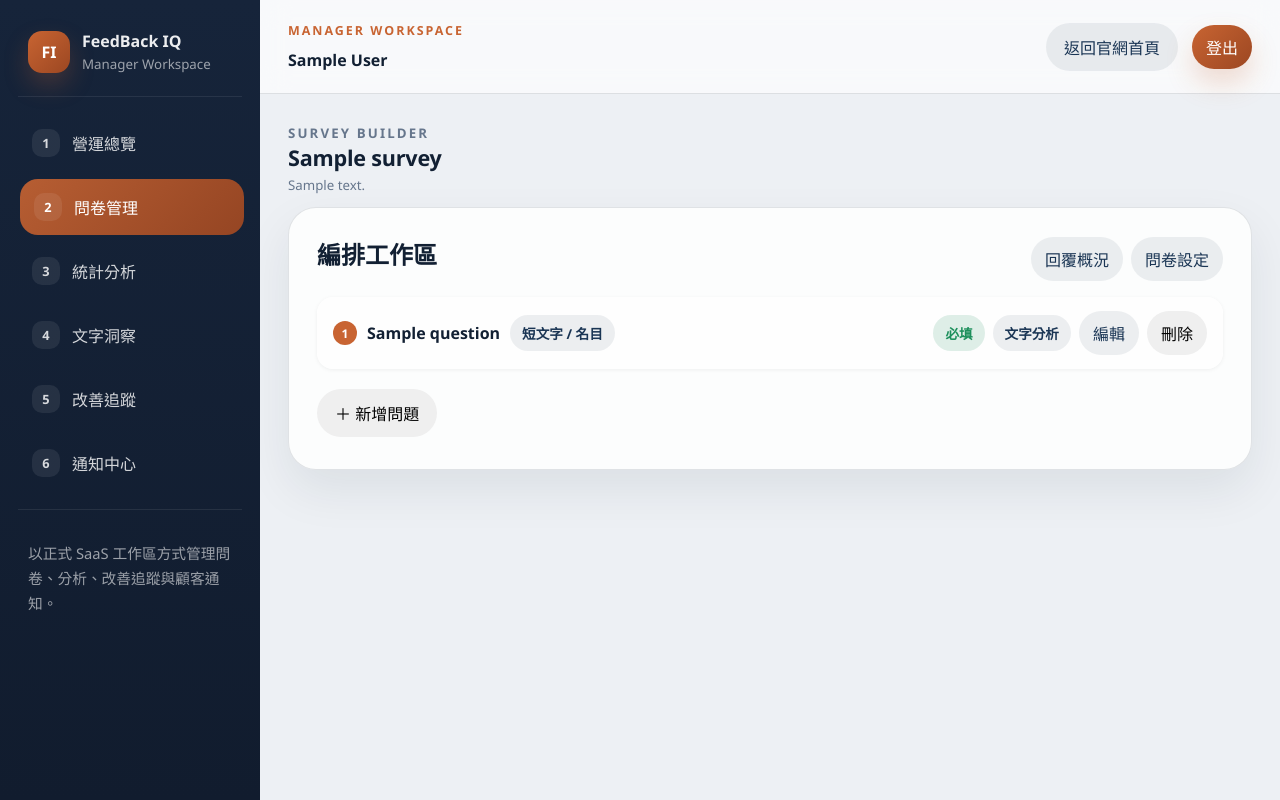
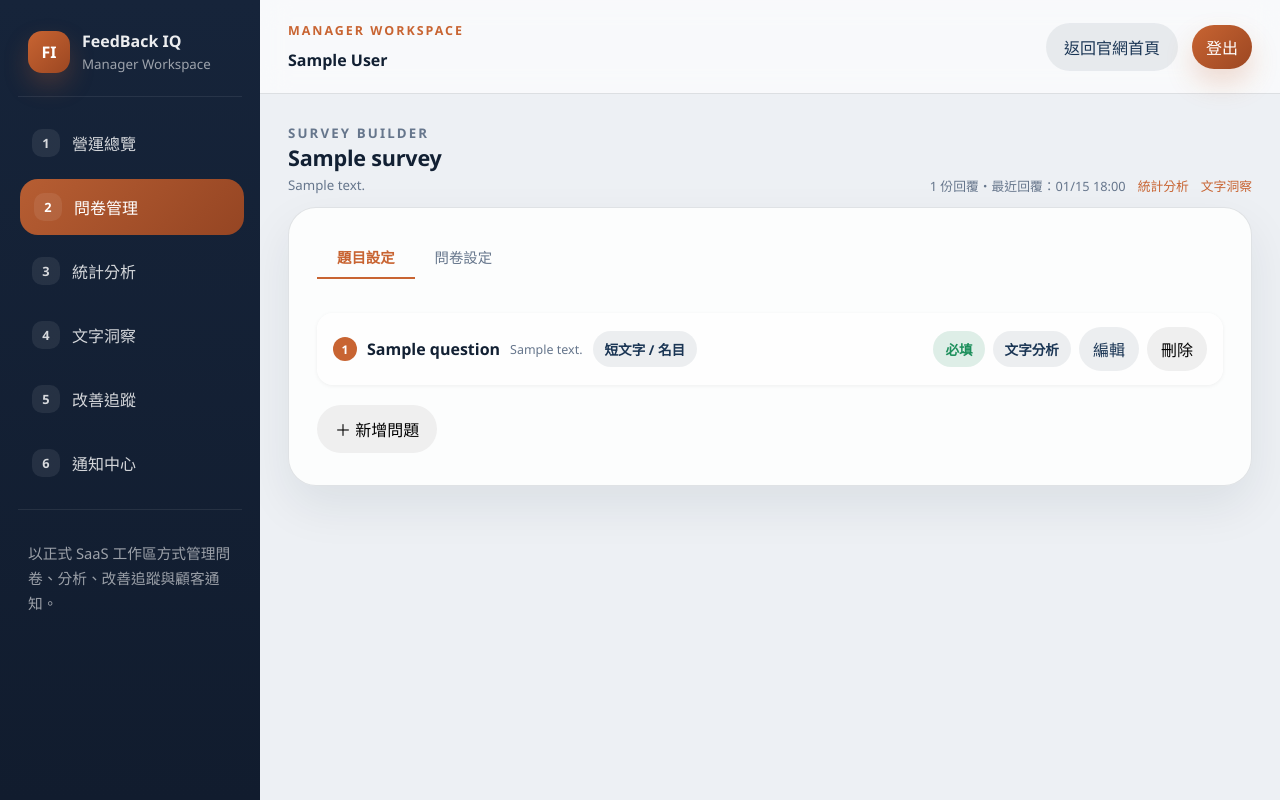
Before and after one commit to arvin85113/feedback-insight-hub, a Django app: a page that uses templates/feedback/survey_builder.html in a window 1280 px wide. Run offline with Django 5.2, Linux system fonts and the light colour scheme; a user stored in the database is signed in; tables that the repository leaves empty hold one stand-in row (values such as "Sample post").

Commit message:
Refactor builder: responses inline, two-tab layout, question preview

```diff
--- a/static/css/app.css
+++ b/static/css/app.css
@@ -1883,3 +1883,74 @@ input[type="checkbox"] {
     font-size: 0.83rem;
     margin: 0;
 }
+
+/* ── Builder header meta row ── */
+.builder-header {
+    display: flex;
+    justify-content: space-between;
+    align-items: flex-end;
+    flex-wrap: wrap;
+    gap: 8px;
+}
+
+.builder-header-meta {
+    display: flex;
+    align-items: center;
+    gap: 12px;
+    flex-shrink: 0;
+    padding-bottom: 2px;
+}
+
+.builder-response-info {
+    font-size: 0.8rem;
+    color: var(--muted);
+}
+
+.builder-meta-link {
+    font-size: 0.8rem;
+    color: var(--brand);
+    text-decoration: none;
+}
+
+.builder-meta-link:hover {
+    text-decoration: underline;
+}
+
+/* ── Builder tab bar ── */
+.builder-tab-bar {
+    display: flex;
+    border-bottom: 2px solid var(--border);
+    margin-bottom: 20px;
+}
+
+.builder-tab {
+    background: none;
+    border: none;
+    border-bottom: 2px solid transparent;
+    margin-bottom: -2px;
+    padding: 10px 20px;
+    font-size: 0.9rem;
+    font-weight: 500;
+    color: var(--muted);
+    cursor: pointer;
+    transition: color 0.15s, border-color 0.15s;
+}
+
+.builder-tab:hover {
+    color: var(--ink);
+}
+
+.builder-tab-active {
+    color: var(--brand);
+    border-bottom-color: var(--brand);
+    font-weight: 600;
+}
+
+.question-card-preview {
+    font-size: 0.78rem;
+    color: var(--muted);
+    white-space: nowrap;
+    overflow: hidden;
+    text-overflow: ellipsis;
+    max-width: 200px;
+}
--- a/templates/feedback/survey_builder.html
+++ b/templates/feedback/survey_builder.html
@@ -9,35 +9,17 @@
         <h1>{{ survey.title }}</h1>
         <p>{{ survey.description|default:"這份問卷尚未補充說明，可在建立後再逐步補齊題目結構與引導文字。" }}</p>
     </div>
+    <div class="builder-header-meta">
+        <span class="builder-response-info">{{ responses_count }} 份回覆・最近回覆：{% if latest_response %}{{ latest_response.submitted_at|date:"m/d H:i" }}{% else %}尚無{% endif %}</span>
+        <a class="builder-meta-link" href="{% url 'feedback:stats-overview' %}?survey={{ survey.slug }}">統計分析</a>
+        <a class="builder-meta-link" href="{% url 'feedback:text-analysis' %}?survey={{ survey.slug }}">文字洞察</a>
+    </div>
 </section>
 
 <section class="manager-panel">
-    <div class="card-topline flex-between">
-        <h2>編排工作區</h2>
-        <div class="builder-panel-btns">
-            <button type="button" class="button button-ghost button-small" id="btn-responses">回覆概況</button>
-            <button type="button" class="button button-ghost button-small" id="btn-settings">問卷設定</button>
-        </div>
-    </div>
-
-    {# ── 回覆概況 panel ── #}
-    <div id="panel-responses" style="display:none">
-        <div class="responses-summary">
-            <div class="kpi-strip">
-                <article class="kpi-chip">
-                    <span>回覆總數</span>
-                    <strong>{{ responses_count }}</strong>
-                </article>
-                <article class="kpi-chip">
-                    <span>最近回覆</span>
-                    <strong>{% if latest_response %}{{ latest_response.submitted_at|date:"Y/m/d H:i" }}{% else %}尚無回覆{% endif %}</strong>
-                </article>
-            </div>
-            <div class="response-actions">
-                <a class="button button-secondary" href="{% url 'feedback:stats-overview' %}?survey={{ survey.slug }}">前往統計分析</a>
-                <a class="button button-secondary" href="{% url 'feedback:text-analysis' %}?survey={{ survey.slug }}">前往文字洞察</a>
-            </div>
-        </div>
+    <div class="builder-tab-bar">
+        <button type="button" class="builder-tab builder-tab-active" data-builder-tab="questions">題目設定</button>
+        <button type="button" class="builder-tab" data-builder-tab="settings">問卷設定</button>
     </div>
 
     {# ── 問卷設定 panel ── #}
@@ -95,13 +77,18 @@
     </div>
 
     {# ── 主要題目區（垂直排列）── #}
-    <div class="builder-vertical">
+    <div class="builder-vertical" id="panel-questions">
         {% for question in survey.questions.all %}
             <div class="question-card" id="question-row-{{ question.id }}">
                 <div class="question-card-header">
                     <div class="question-card-info">
                         <span class="question-order-badge">{{ question.order }}</span>
                         <strong>{{ question.title }}</strong>
+                        {% if question.help_text %}
+                            <span class="question-card-preview">{{ question.help_text }}</span>
+                        {% elif question.options_text %}
+                            <span class="question-card-preview">{{ question.options_text|truncatechars:40 }}</span>
+                        {% endif %}
                         <span class="pill">{{ question.get_kind_display }} / {{ question.get_data_type_display }}</span>
                     </div>
                     <div class="question-card-actions">
@@ -283,24 +270,22 @@
 
 <script>
 (function () {
-    // ── 右上角面板切換 ──
-    const panelResponses = document.getElementById('panel-responses');
+    // ── Tab bar（題目設定 / 問卷設定）──
+    const builderTabs = document.querySelectorAll('.builder-tab');
+    const panelQuestions = document.getElementById('panel-questions');
     const panelSettings = document.getElementById('panel-settings');
 
-    function toggleSidePanel(panel) {
-        const isOpen = panel.style.display !== 'none';
-        panelResponses.style.display = 'none';
-        panelSettings.style.display = 'none';
-        if (!isOpen) panel.style.display = 'block';
+    function activateBuilderTab(key) {
+        builderTabs.forEach(btn => btn.classList.toggle('builder-tab-active', btn.dataset.builderTab === key));
+        panelQuestions.style.display = key === 'questions' ? '' : 'none';
+        panelSettings.style.display = key === 'settings' ? 'block' : 'none';
     }
 
-    document.getElementById('btn-responses').addEventListener('click', () => toggleSidePanel(panelResponses));
-    document.getElementById('btn-settings').addEventListener('click', () => toggleSidePanel(panelSettings));
+    builderTabs.forEach(btn => btn.addEventListener('click', () => activateBuilderTab(btn.dataset.builderTab)));
 
-    // POST 後 ?tab=settings 自動展開對應 panel
+    // POST 後 ?tab=settings 自動切換
     const urlTab = new URLSearchParams(location.search).get('tab');
-    if (urlTab === 'settings') panelSettings.style.display = 'block';
-    else if (urlTab === 'responses') panelResponses.style.display = 'block';
+    if (urlTab === 'settings') activateBuilderTab('settings');
 
     // ── 新增問題展開/收起 ──
     const btnAddQuestion = document.getElementById('btn-add-question');
```
